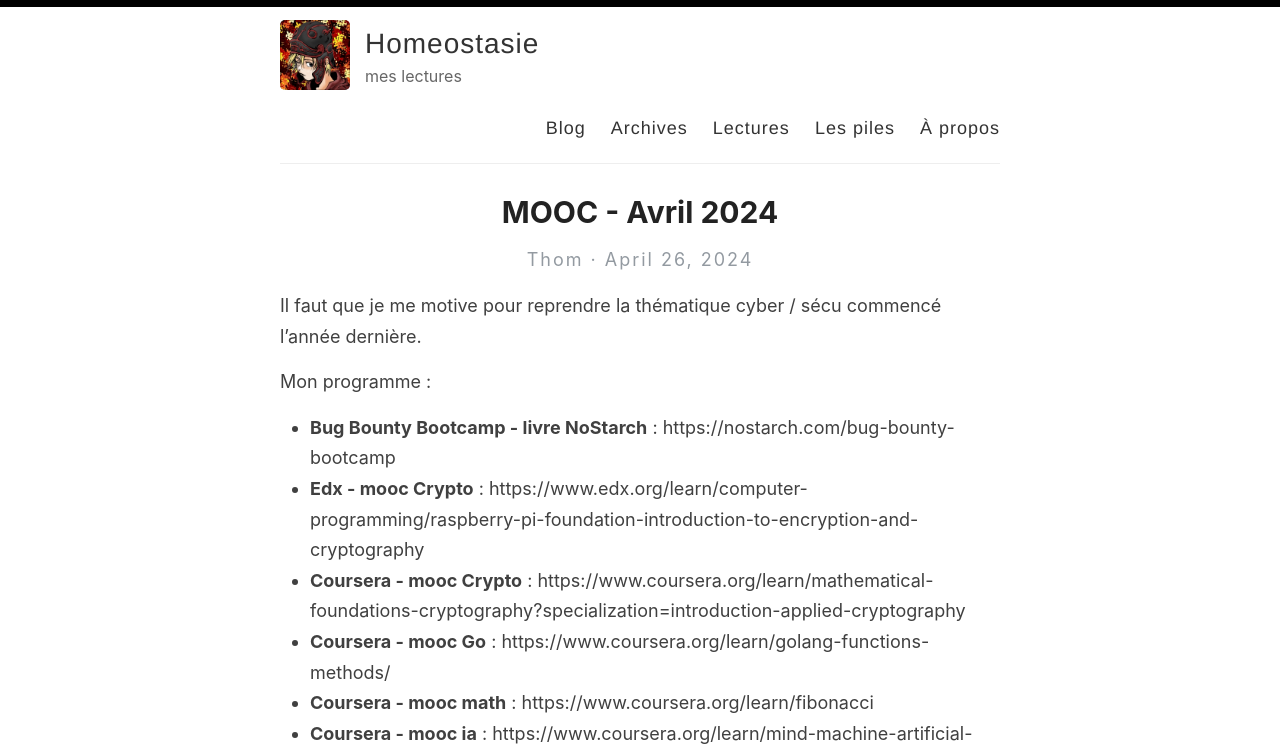
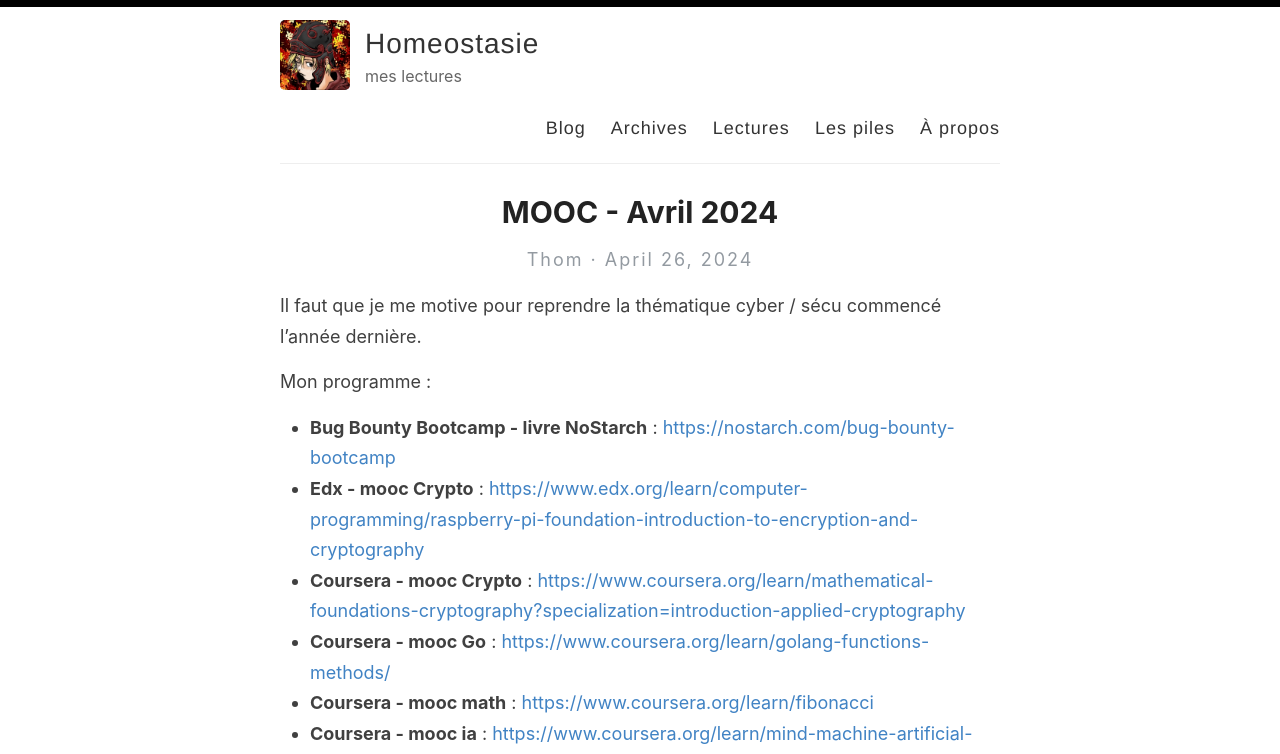
Before and after one commit to homeostasie/bouquins, a Jekyll site: the page built from _posts/2024-04-26-mooc-avril-2024.md, in a window 1280 px wide. Shown: the top 754 px of the page. Built offline with Jekyll 4.4.1, drawn with Linux system fonts in a browser that asks for light colours; some of the changed lines change nothing that is shown; some of the changed text lies outside the part shown.

Commit message:
correction lien ds billet

```diff
--- a/_posts/2024-04-26-mooc-avril-2024.md
+++ b/_posts/2024-04-26-mooc-avril-2024.md
@@ -9,11 +9,11 @@
 
 Mon programme :
 
-* **Bug Bounty Bootcamp - livre NoStarch** : https://nostarch.com/bug-bounty-bootcamp
-* **Edx - mooc Crypto** : https://www.edx.org/learn/computer-programming/raspberry-pi-foundation-introduction-to-encryption-and-cryptography
-* **Coursera - mooc Crypto** : https://www.coursera.org/learn/mathematical-foundations-cryptography?specialization=introduction-applied-cryptography
-* **Coursera - mooc Go** : https://www.coursera.org/learn/golang-functions-methods/
-* **Coursera - mooc math** : https://www.coursera.org/learn/fibonacci
-* **Coursera - mooc ia** : https://www.coursera.org/learn/mind-machine-artificial-intelligence
+* **Bug Bounty Bootcamp - livre NoStarch** : [https://nostarch.com/bug-bounty-bootcamp](https://nostarch.com/bug-bounty-bootcamp)
+* **Edx - mooc Crypto** : [https://www.edx.org/learn/computer-programming/raspberry-pi-foundation-introduction-to-encryption-and-cryptography](https://www.edx.org/learn/computer-programming/raspberry-pi-foundation-introduction-to-encryption-and-cryptography)
+* **Coursera - mooc Crypto** : [https://www.coursera.org/learn/mathematical-foundations-cryptography?specialization=introduction-applied-cryptography](https://www.coursera.org/learn/mathematical-foundations-cryptography?specialization=introduction-applied-cryptography)
+* **Coursera - mooc Go** : [https://www.coursera.org/learn/golang-functions-methods/](https://www.coursera.org/learn/golang-functions-methods/)
+* **Coursera - mooc math** : [https://www.coursera.org/learn/fibonacci](https://www.coursera.org/learn/fibonacci)
+* **Coursera - mooc ia** : [https://www.coursera.org/learn/mind-machine-artificial-intelligence](https://www.coursera.org/learn/mind-machine-artificial-intelligence)
 
 ![mooc info](https://github.com/homeostasie/bouquins/raw/master/_pics/blog/2024/mooc-2024-04.png)
```
